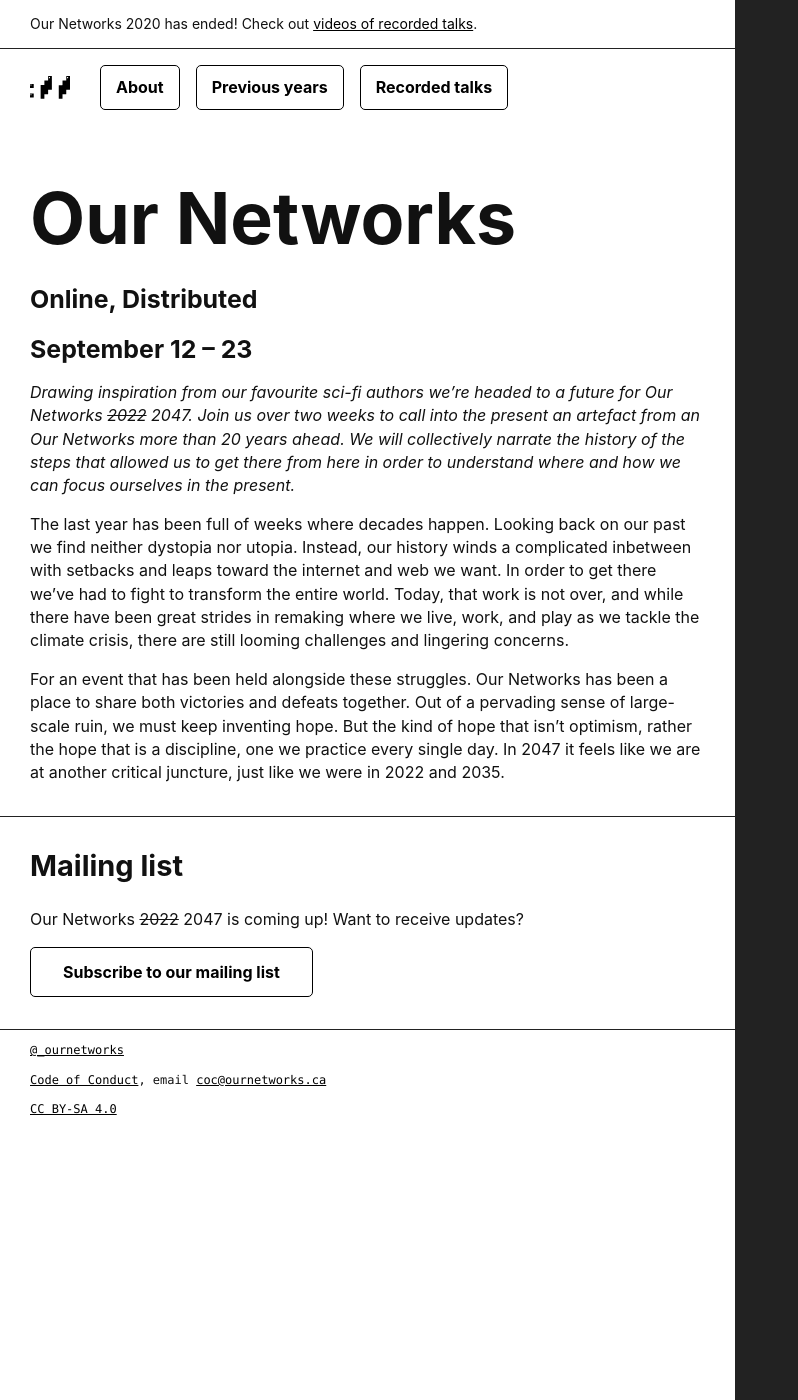
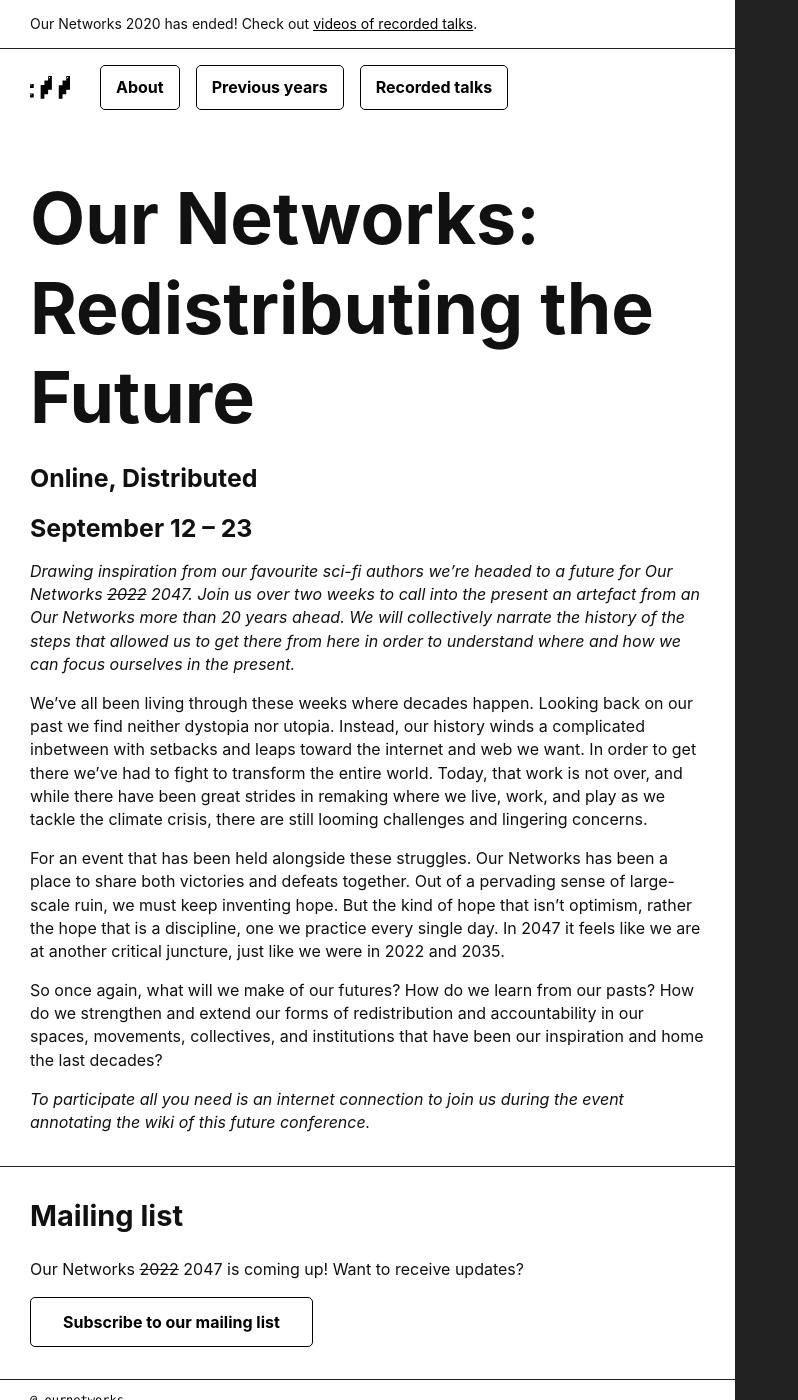
Before and after one commit to ournetworks/ournetworks.ca, a Jekyll site: the page built from index.md, in a window 1280 px wide and 1400 px high. Shown: the whole window, without its empty margins (0-798 px from the left). Built offline with Jekyll 4.4.1, drawn with Linux system fonts in a browser that asks for light colours.

Commit message:
update to CFP and title

```diff
--- a/_includes/2022-hero.html
+++ b/_includes/2022-hero.html
@@ -1,7 +1,7 @@
 <div class="splash-hero pt-m pb-s">
   <div class="container container-full-width">
   <header>
-    <h1 class="heading-1 mb-0 mt-0">Our Networks</h1>
+    <h1 class="heading-1 mb-0 mt-0">Our Networks: Redistributing the Future</h1>
     <h2 class="heading-3 mb-0">Online, Distributed</h2>
     <h2 class="heading-3 mb-0">September 12 &ndash; 23</h2>
  </header>
--- a/index.md
+++ b/index.md
@@ -7,6 +7,10 @@ redirect_from:
 
 _Drawing inspiration from our favourite sci-fi authors we’re headed to a future for Our Networks ~~2022~~ 2047. Join us over two weeks to call into the present an artefact from an Our Networks more than 20 years ahead. We will collectively narrate the history of the steps that allowed us to get there from here in order to understand where and how we can focus ourselves in the present._
 
-The last year has been full of weeks where decades happen. Looking back on our past we find neither dystopia nor utopia. Instead, our history winds a complicated inbetween with setbacks and leaps toward the internet and web we want. In order to get there we’ve had to fight to transform the entire world. Today, that work is not over, and while there have been great strides in remaking where we live, work, and play as we tackle the climate crisis, there are still looming challenges and lingering concerns.
+We've all been living through these weeks where decades happen. Looking back on our past we find neither dystopia nor utopia. Instead, our history winds a complicated inbetween with setbacks and leaps toward the internet and web we want. In order to get there we’ve had to fight to transform the entire world. Today, that work is not over, and while there have been great strides in remaking where we live, work, and play as we tackle the climate crisis, there are still looming challenges and lingering concerns.
 
 For an event that has been held alongside these struggles. Our Networks has been a place to share both victories and defeats together. Out of a pervading sense of large-scale ruin, we must keep inventing hope. But the kind of hope that isn’t optimism, rather the hope that is a discipline, one we practice every single day. In 2047 it feels like we are at another critical juncture, just like we were in 2022 and 2035.
+
+So once again, what will we make of our futures? How do we learn from our pasts? How do we strengthen and extend our forms of redistribution and accountability in our spaces, movements, collectives, and institutions that have been our inspiration and home the last decades?
+
+_To participate all you need is an internet connection to join us during the event annotating the wiki of this future conference._
```
Also changed, not shown: README.md.
